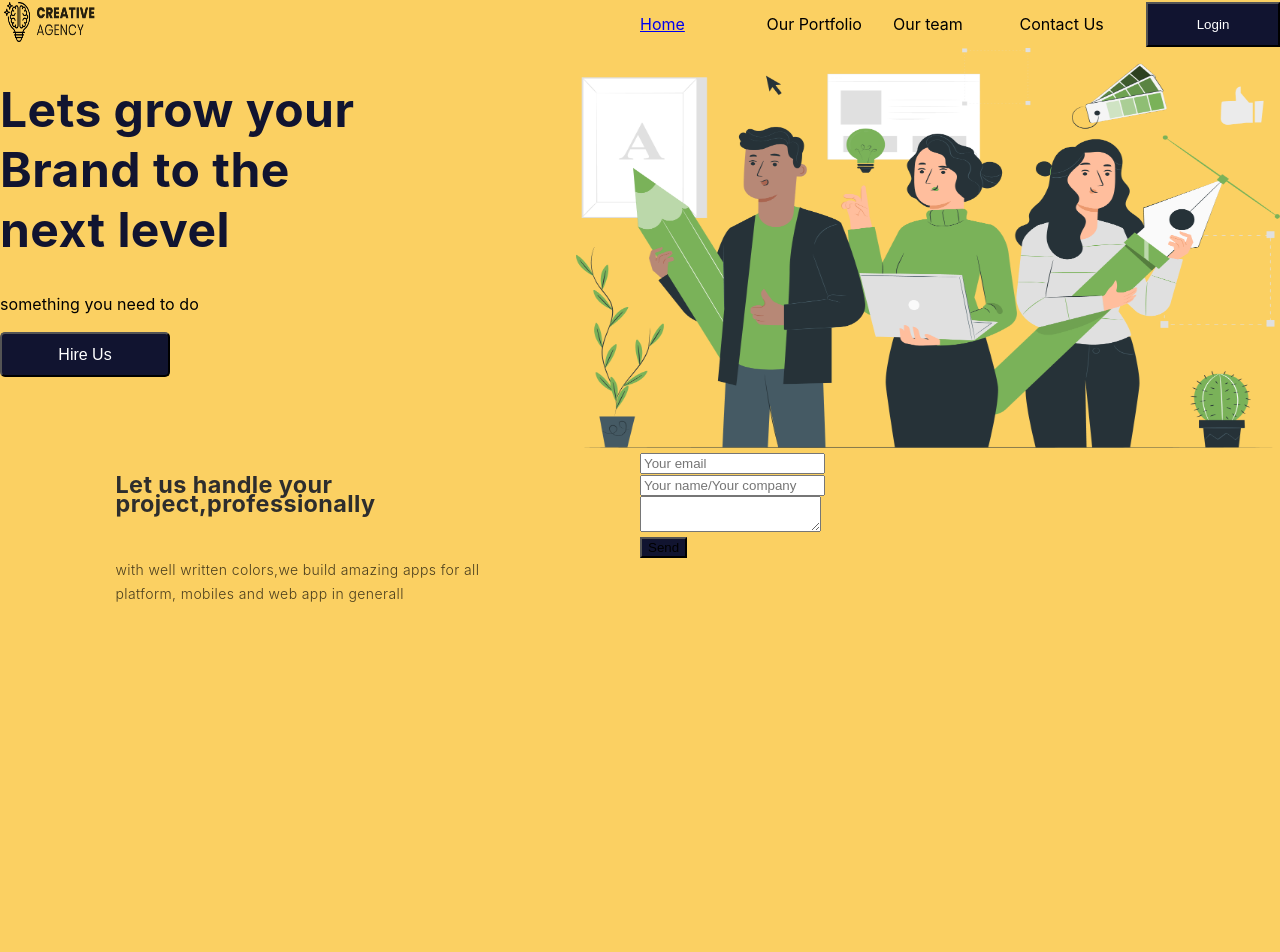
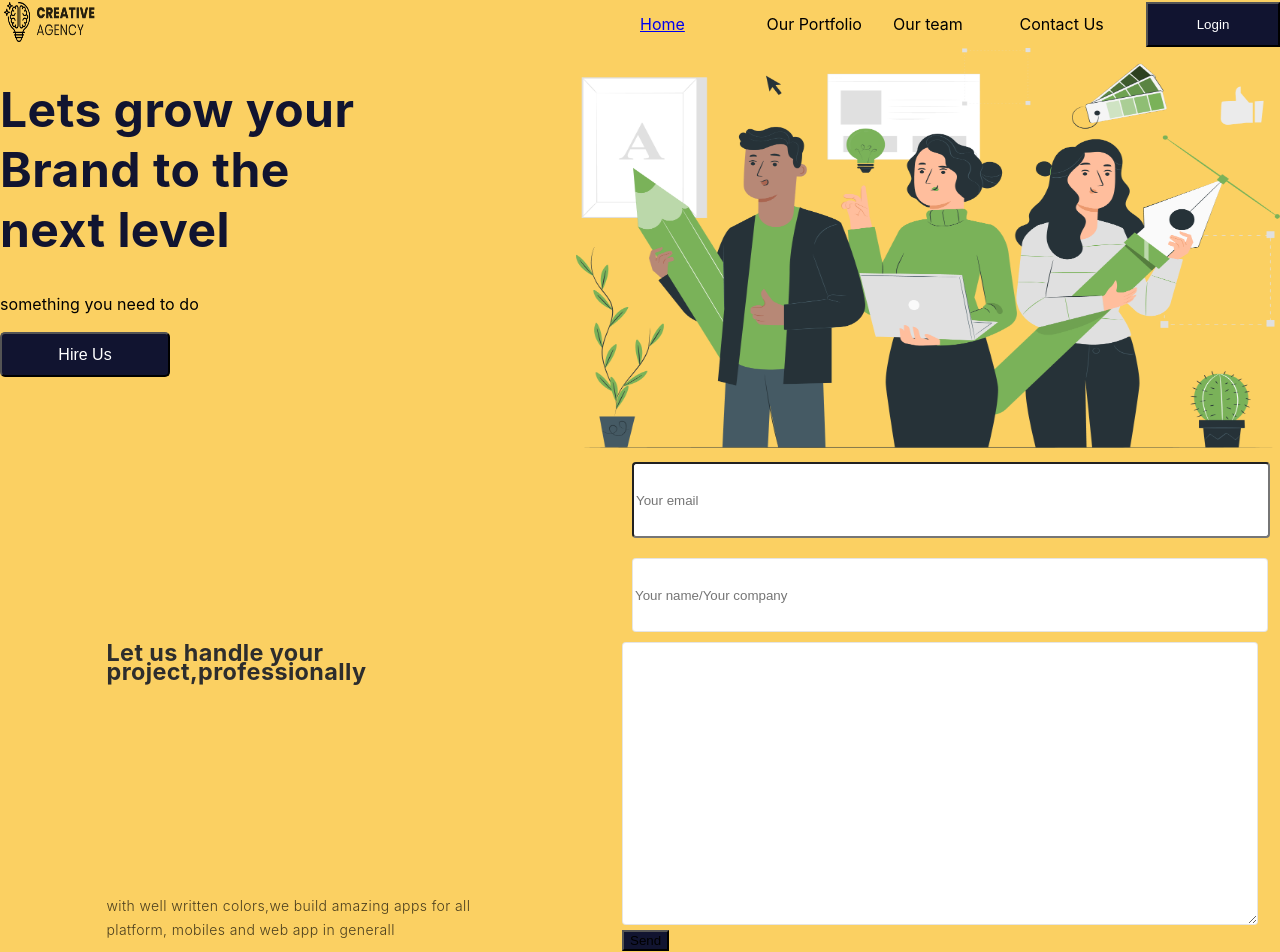
Before and after one commit to bellicose77/creative-agency, a React (Create React App) app in the folder frontend/: page / in a window 1280 px wide. Shown: the top 952 px of the page. Built offline with nearby package versions, Linux system fonts and the light colour scheme.

Commit message:
footer done

```diff
--- a/frontend/src/components/Footer/Footer.css
+++ b/frontend/src/components/Footer/Footer.css
@@ -42,4 +42,41 @@ line-height: 24px;
 letter-spacing: 0.396px;
 
 color: rgba(0, 0, 0, 0.7);
+};
+.footerFormContainer{
+    display: grid;
+    grid-template-columns:auto;
+    justify-content: center;
+    align-items: center;
 }
+#xx{
+    width: 630px;
+    height: 70px;
+    background: #FFFFFF;
+    border-radius: 4px;
+    margin: 10px;
+}
+#xxx{
+    width: 630px;
+    height: 70px;
+    background: #FFFFFF;
+    border: 1px solid rgba(0, 0, 0, 0.1);
+    border-radius: 4px;
+    margin: 10px;
+}
+#xxxx{
+    width: 630px;
+    height: 277px;
+    background: #FFFFFF;
+    border: 1px solid rgba(0, 0, 0, 0.1);
+    border-radius: 4px;
+};
+#bu{
+width: 170px;
+height: 45px;
+left: 721px;
+top: 3521px;
+color: #FFFFFF;
+background: #111430;
+border-radius: 5px;
+}
--- a/frontend/src/components/Footer/Footer.js
+++ b/frontend/src/components/Footer/Footer.js
@@ -12,16 +12,19 @@ const Footer = () => {
                    <div className='pH'>
                     <p>with well written colors,we build amazing apps for all<br/>
                     platform, mobiles and web app in generall
-        </p>
+                    </p>
                    </div>
                 </div>
                 <div className='footerFormContainer'>
-                   <form>
-                    <input type="text" placeholder="Your email"/><br/>
-                    <input type="text" placeholder="Your name/Your company"/><br/>
-                    <textarea/>
+                    <div className='ff'>
+                    <form>
+                    <input id='xx' type="text" placeholder="Your email"/><br/>
+                    <input id='xxx' type="text" placeholder="Your name/Your company"/><br/>
+                    <textarea id='xxxx'/>
                    </form>
-                   <button>Send</button>
+                   <button id='bu'>Send</button>
+                    </div>
+
                 </div>
 
             </div>
```
